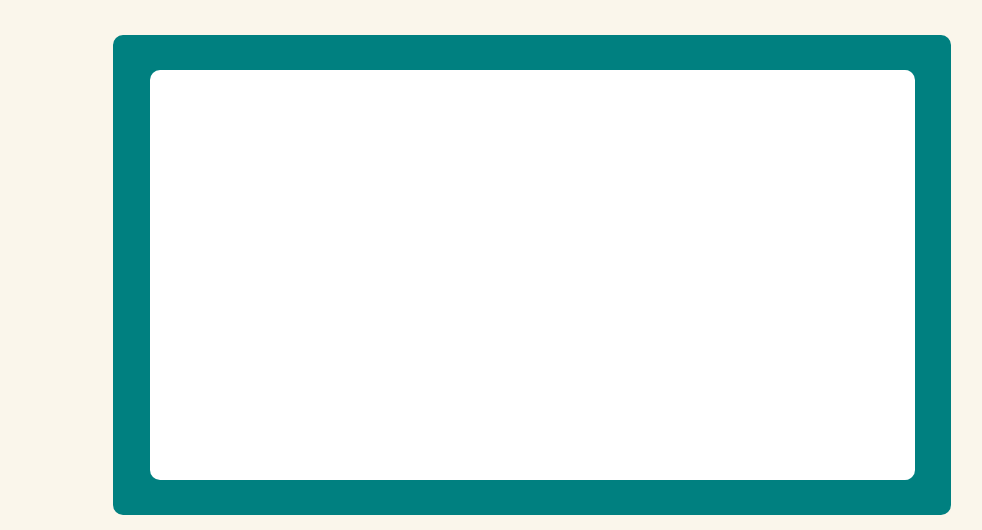
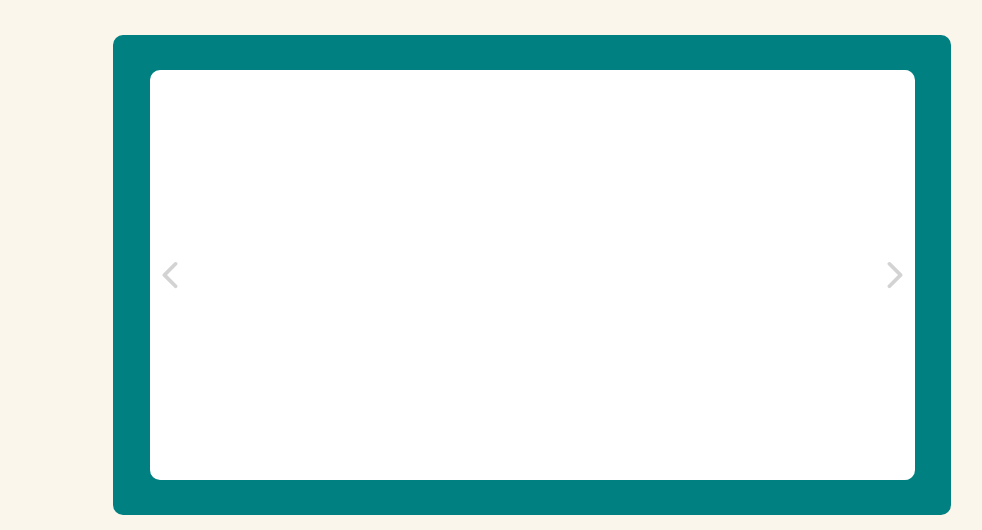
Before and after one commit to BrandyMello/portfolio, a React (Create React App) app: page / in a window 1280 px wide. Shown: the part 150-680 px from the top of the page, without its empty margins (108-1090 px from the left). Built offline with nearby package versions, Linux system fonts and the light colour scheme.

Commit message:
Import and add arrows to scroll images

```diff
--- a/src/components/Footer/Footer.js
+++ b/src/components/Footer/Footer.js
@@ -4,12 +4,12 @@ import { IoLogoLinkedin } from "react-icons/io";
 
 const Footer = () => (
   <footer>
-    <button class="btn_contact">Contact</button>
-    <div class="links">
-      <a class="link_gh" href="https://github.com/BrandyMello">
+    <button className="btn_contact">Contact</button>
+    <div className="links">
+      <a className="link_gh" href="https://github.com/BrandyMello">
         <GoMarkGithub />
       </a>
-      <a class="link_li" href="https://www.linkedin.com/in/brandy-mello">
+      <a className="link_li" href="https://www.linkedin.com/in/brandy-mello">
         <IoLogoLinkedin />
       </a>
     </div>
--- a/src/components/Projects/Projects.css
+++ b/src/components/Projects/Projects.css
@@ -0,0 +1,12 @@
+.projectDisplay {
+  display: flex;
+  justify-content: space-between;
+  align-items: center;
+}
+
+.icon_back_arrow,
+.icon_forward_arrow {
+  height: 2.5em;
+  width: 2.5em;
+  color: lightgray
+}
--- a/src/components/Projects/Projects.js
+++ b/src/components/Projects/Projects.js
@@ -1,9 +1,13 @@
 import React from 'react';
+import './Projects.css';
+import { IoIosArrowForward, IoIosArrowBack } from "react-icons/io";
 
 const Project = () => (
   <main>
-    <div class="border">
-      <div class="projectDisplay">
+    <div className="border">
+      <div className="projectDisplay">
+        <IoIosArrowBack className="icon_back_arrow"/>
+        <IoIosArrowForward className="icon_forward_arrow"/>
       </div>
     </div>
   </main>
```
